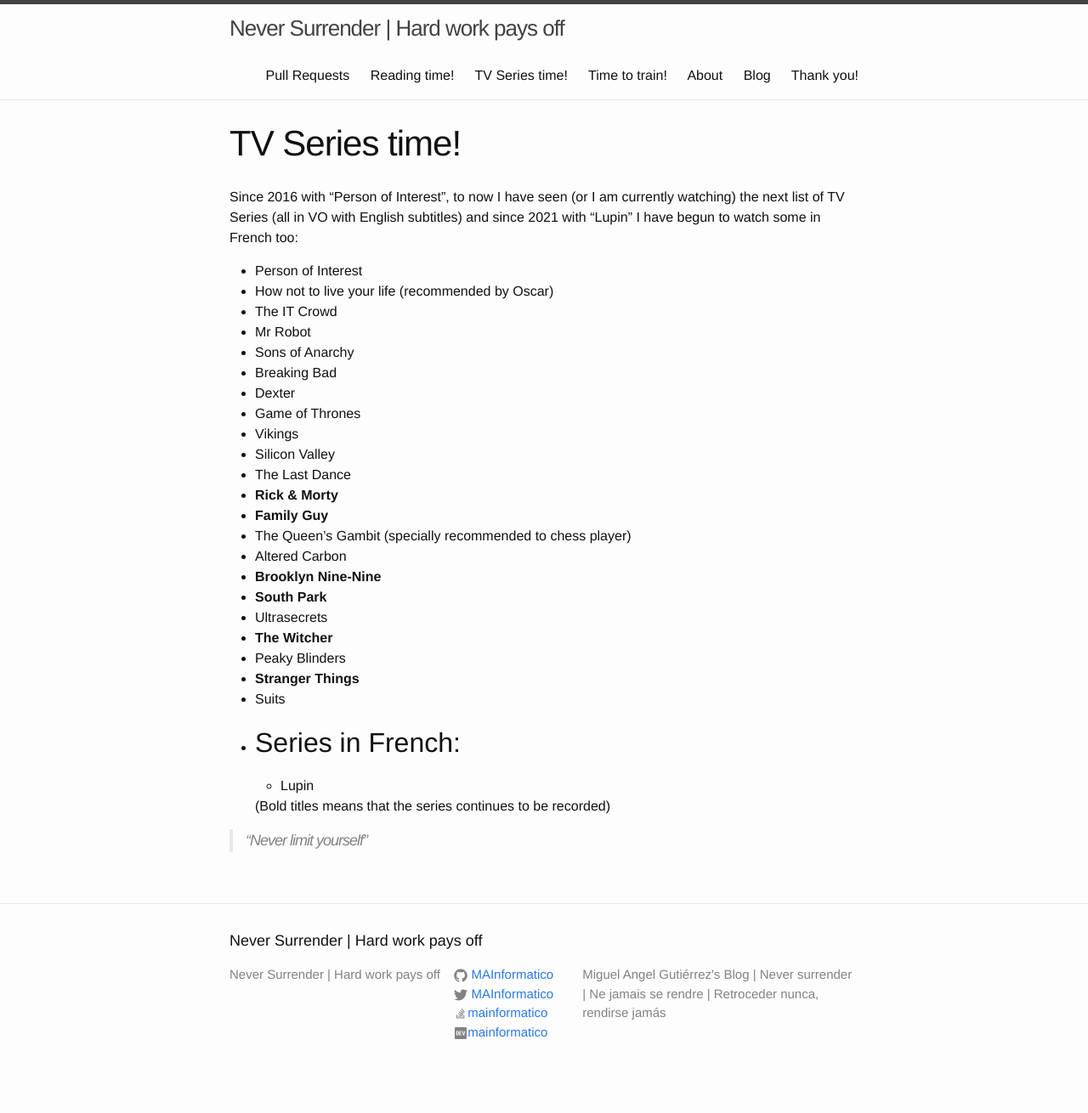
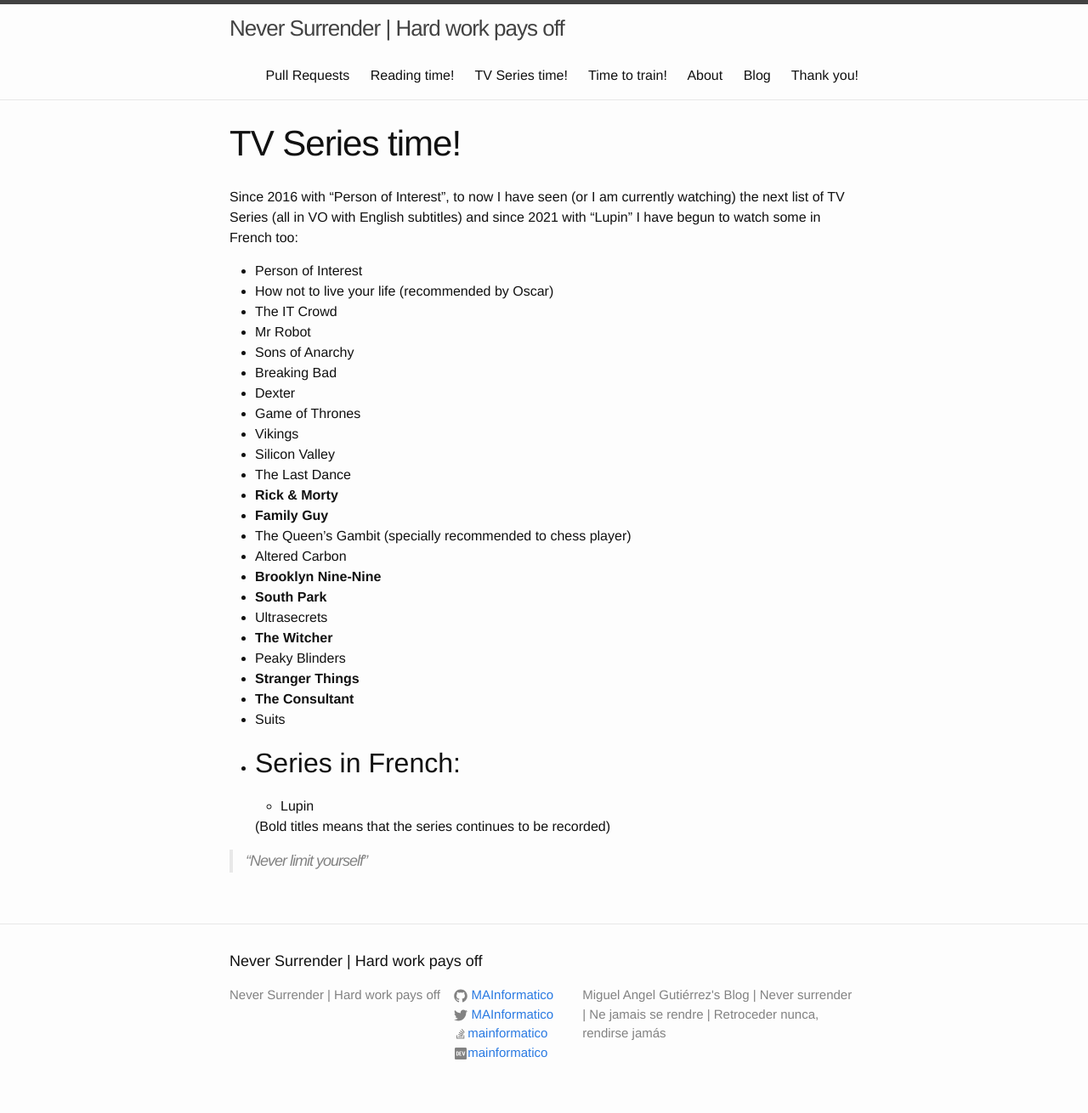
Before and after one commit to MAInformatico/MAInformatico.github.io, a Jekyll site: the page built from Series_Time.md, in a window 1280 px wide. Shown: the whole page at 85% size. Built offline with Jekyll 4.4.1, drawn with Linux system fonts in a browser that asks for light colours; before the commit the page ends 1286 px from its top, so only the background shows below that.

Commit message:
updating series

```diff
--- a/Series_Time.md
+++ b/Series_Time.md
@@ -27,6 +27,7 @@
 * **The Witcher**
 * Peaky Blinders
 * **Stranger Things**
+* **The Consultant**
 * Suits
 
 
```
